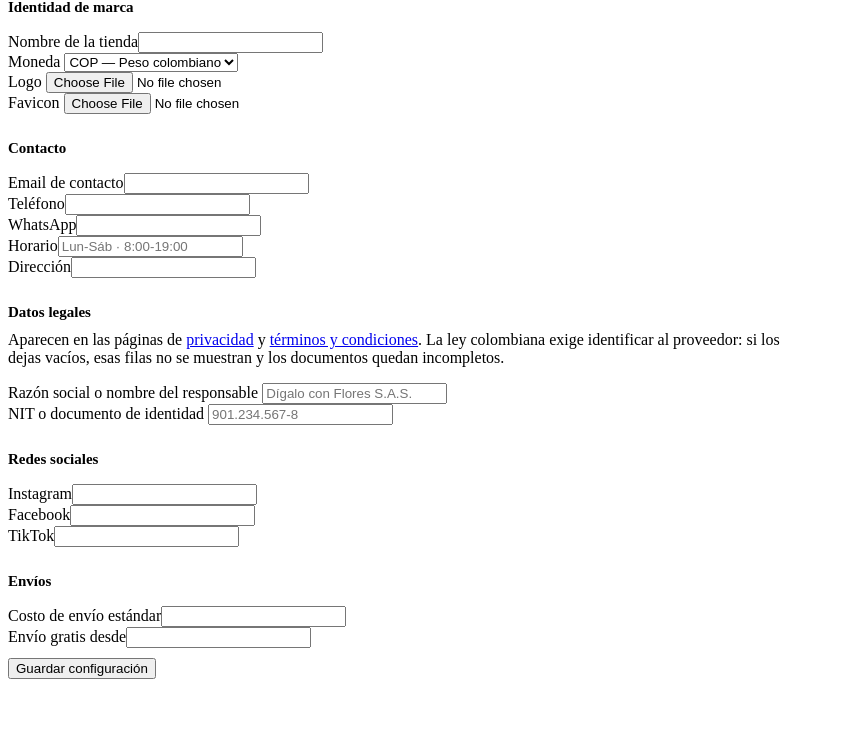
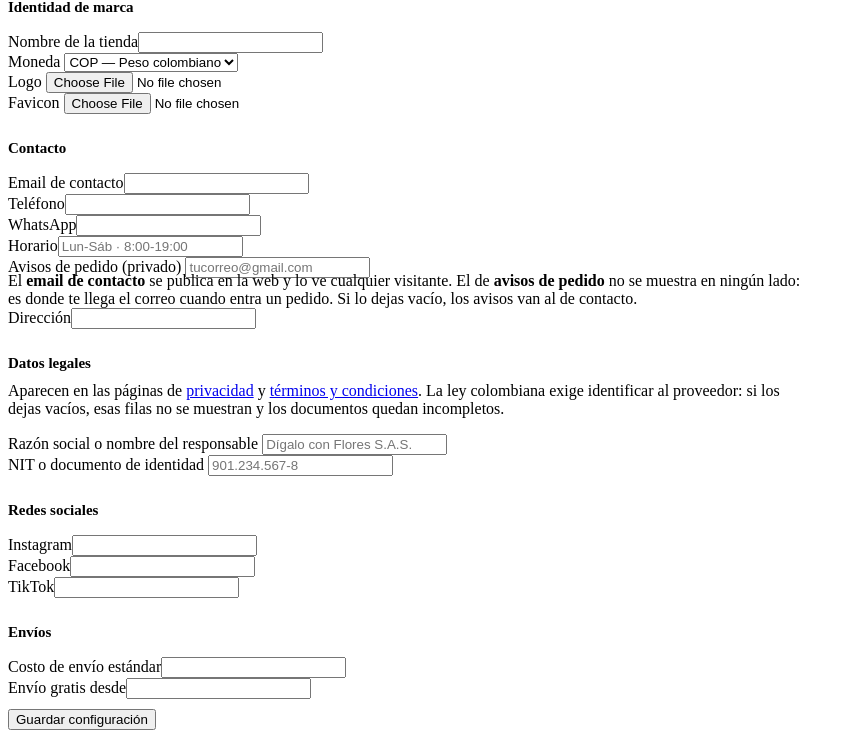
Before and after one commit to gomezdustin34-alt/Digalo-con-flores, a Python web app: template app/templates/admin/settings.html in a window 1280 px wide. Shown: the part 238-976 px from the top of the page, without its empty margins (0-854 px from the left). Before the commit the page ends 917 px from the top, so only its background shows below. Run offline with Jinja, Linux system fonts and the light colour scheme; the template is opened without the code that fills it, so the values that code supplies are empty.

Commit message:
Separa el correo de avisos del correo publico de contacto
Los avisos de pedido iban al email de contacto, que es el que se publica en la
web. Ahora hay un ajuste aparte, "order_notification_email", que no se muestra
en ningun lado; si esta vacio se sigue usando el de contacto, asi que nada se
rompe para quien no lo configure.

Co-Authored-By: Claude Opus 5 <noreply@anthropic.com>

```diff
--- a/app/blueprints/admin/settings.py
+++ b/app/blueprints/admin/settings.py
@@ -7,6 +7,8 @@ from app.utils.uploads import save_upload
 
 SETTING_FIELDS = [
     "store_name", "contact_email", "contact_phone", "whatsapp",
+    # A donde llegan los avisos de pedido nuevo (privado, no se publica)
+    "order_notification_email",
     "address", "hours", "currency",
     # Identificacion legal: aparece en las paginas de privacidad y terminos
     "legal_name", "legal_id",
--- a/app/services/notifications.py
+++ b/app/services/notifications.py
@@ -44,7 +44,10 @@ def notify_new_order(order):
     """Avisa del pedido por los canales configurados. Devuelve qué se logró enviar."""
     resultado = {"email": False, "whatsapp": False}
 
-    destino = get_setting("contact_email")
+    # El correo de avisos puede ser distinto del que se publica en la web:
+    # el publico lo ve cualquiera, este es donde la floristeria quiere que le
+    # suene el telefono cuando entra un pedido.
+    destino = get_setting("order_notification_email") or get_setting("contact_email")
     if destino:
         try:
             get_email_provider().send(
--- a/app/templates/admin/settings.html
+++ b/app/templates/admin/settings.html
@@ -37,7 +37,16 @@
       <div class="field"><label>Teléfono</label><input type="text" name="contact_phone" value="{{ values.contact_phone }}"></div>
       <div class="field"><label>WhatsApp</label><input type="text" name="whatsapp" value="{{ values.whatsapp }}"></div>
       <div class="field"><label>Horario</label><input type="text" name="hours" value="{{ values.hours }}" placeholder="Lun-Sáb · 8:00-19:00"></div>
+      <div class="field">
+        <label>Avisos de pedido (privado)</label>
+        <input type="email" name="order_notification_email" value="{{ values.order_notification_email }}" placeholder="{{ values.contact_email or 'tucorreo@gmail.com' }}">
+      </div>
     </div>
+    <p class="admin-hint" style="margin:-6px 0 0;">
+      El <strong>email de contacto</strong> se publica en la web y lo ve cualquier visitante.
+      El de <strong>avisos de pedido</strong> no se muestra en ningún lado: es donde te llega el
+      correo cuando entra un pedido. Si lo dejas vacío, los avisos van al de contacto.
+    </p>
     <div class="field"><label>Dirección</label><input type="text" name="address" value="{{ values.address }}"></div>
 
     <h3 style="font-size:15px; margin:26px 0 16px;">Datos legales</h3>
```
